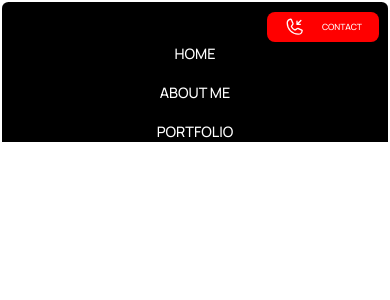
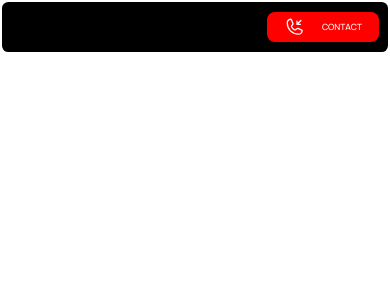
Before and after one commit to VojinPopovic/portfolio, a React (Create React App) app: page / in a window 390 px wide. Shown: the top 300 px of the page. Built offline with nearby package versions, Linux system fonts and the light colour scheme.

Commit message:
Nav finished

```diff
--- a/src/components/sections/nav/NavDesktop.js
+++ b/src/components/sections/nav/NavDesktop.js
@@ -1,20 +1,10 @@
 import { HamburgerDiv } from "../../../styles/Nav.style";
-import { UnorderedList } from "../../../styles/Nav.style";
+import NavUl from "./NavUl";
 
 function NavDesktop() {
   return (
     <HamburgerDiv>
-      <UnorderedList>
-        <li>
-          <a href="/">Home</a>
-        </li>
-        <li>
-          <a href="/">About me</a>
-        </li>
-        <li>
-          <a href="/">Portfolio</a>
-        </li>
-      </UnorderedList>
+      <NavUl justify="space-between"></NavUl>
     </HamburgerDiv>
   );
 }
--- a/src/components/sections/nav/NavMobile.js
+++ b/src/components/sections/nav/NavMobile.js
@@ -1,17 +1,11 @@
-import { UnorderedList } from "../../../styles/Nav.style";
 import { HamburgerDiv } from "../../../styles/Nav.style";
 import { useRef } from "react";
+import NavUl from "./NavUl";
 
 function NavMobile(props) {
   const hamOpenRef = useRef();
   const hamCloseRef = useRef();
   const ulRef = useRef();
-
-  function displayHandler() {
-    if (!props.breakpoint) {
-      return "none";
-    }
-  }
 
   function hamburgerOpen() {
     hamOpenRef.current.style.display = "none";
@@ -25,7 +19,7 @@ function NavMobile(props) {
   }
 
   return (
-    <HamburgerDiv>
+    <HamburgerDiv display="none">
       {/* prettier-ignore */}
       <div className="hamburger-open hamburger" onClick={hamburgerOpen} ref={hamOpenRef}>
         {/* prettier-ignore */}
@@ -36,18 +30,8 @@ function NavMobile(props) {
         {/* prettier-ignore */}
         <svg xmlns="http://www.w3.org/2000/svg" width="2em" height="100%" preserveAspectRatio="xMidYMid meet" viewBox="0 0 24 24"><g fill="none" stroke="white" strokeLinecap="round" strokeWidth="2"><path d="M5 5L12 5L19 5"><animate fill="freeze" attributeName="d" dur="0.4s" values="M5 5L12 5L19 5;M5 5L12 12L19 5"/></path><path d="M5 12H19"><animate fill="freeze" attributeName="d" dur="0.4s" values="M5 12H19;M12 12H12"/></path><path d="M5 19L12 19L19 19"><animate fill="freeze" attributeName="d" dur="0.4s" values="M5 19L12 19L19 19;M5 19L12 12L19 19"/></path></g></svg>
       </div>
-      <div className="ul-container" display={displayHandler()} ref={ulRef}>
-        <UnorderedList>
-          <li>
-            <a href="/">HOME</a>
-          </li>
-          <li>
-            <a href="/">ABOUT ME</a>
-          </li>
-          <li>
-            <a href="/">PORTFOLIO</a>
-          </li>
-        </UnorderedList>
+      <div className="ul-container" ref={ulRef}>
+        <NavUl fDirection="column" justify="space-evenly"></NavUl>
       </div>
     </HamburgerDiv>
   );
--- /dev/null
+++ b/src/components/sections/nav/NavUl.js
@@ -0,0 +1,19 @@
+import { UnorderedList } from "../../../styles/Nav.style";
+
+function NavUl(props) {
+  return (
+    <UnorderedList fDirection={props.fDirection} justify={props.justify}>
+      <li>
+        <a href="/">HOME</a>
+      </li>
+      <li>
+        <a href="/">ABOUT ME</a>
+      </li>
+      <li>
+        <a href="/">PORTFOLIO</a>
+      </li>
+    </UnorderedList>
+  );
+}
+
+export default NavUl;
--- a/src/styles/Nav.style.js
+++ b/src/styles/Nav.style.js
@@ -15,12 +15,13 @@ const NavStyle = styled.div`
 `;
 
 const HamburgerDiv = styled.div`
-  width: 20%;
+  width: 25%;
   height: 100%;
   display: flex;
   justify-content: flex-start;
   align-items: center;
-  margin-left: 5%;
+  margin-left: 3%;
+  z-index: 0;
   & .hamburger {
     width: auto;
     height: 100%;
@@ -30,14 +31,16 @@ const HamburgerDiv = styled.div`
   }
   & .ul-container {
     position: absolute;
-    margin-top: calc(0.4vw + 130px);
+    margin-top: calc(0.4vw + 235px);
     left: 0;
     right: 0;
     margin-inline: auto;
     width: 100%;
-    height: 100px;
+    height: 200px;
     background-color: black;
     display: ${(props) => props.display};
+    border-bottom-left-radius: clamp(0.4rem, 1vw, 0.6rem);
+    border-bottom-right-radius: clamp(0.4rem, 1vw, 0.6rem);
   }
 `;
 
@@ -45,16 +48,16 @@ const UnorderedList = styled.ul`
   width: 100%;
   height: 100%;
   display: flex;
-  justify-content: space-between;
+  justify-content: ${props => props.justify};
   align-items: center;
   display: flex;
-  flex-direction: column;
+  flex-direction: ${props => props.fDirection};
   & li {
     list-style: none;
     & a {
       text-decoration: none;
       color: white;
-      font-size: 0.9rem;
+      font-size: 0.8rem;
     }
   }
 `;
@@ -68,6 +71,7 @@ const ContactDiv = styled.div`
   display: flex;
   align-items: center;
   justify-content: space-evenly;
+  z-index: 2;
   & p {
     height: 100%;
     display: flex;
```
